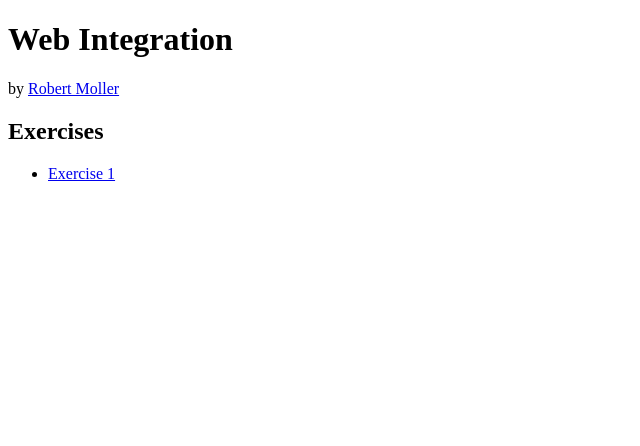
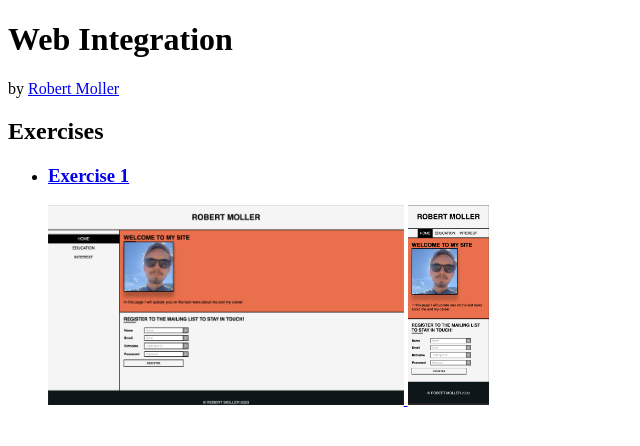
Before and after one commit to roberthmoller/EURECOM-WebInt, a plain HTML site: page index.html in a window 1280 px wide. Shown: the whole page, without its empty margins (0-640 px from the left). Drawn offline with Linux system fonts and the light colour scheme.

Commit message:
Added screenshots of how it looks in case other browsers break

```diff
--- a/index.html
+++ b/index.html
@@ -9,7 +9,15 @@
 <p>by <a rel="author" href="https://github.com/roberthmoller">Robert Moller</a></p>
 <h2>Exercises</h2>
 <ul>
-    <li><a href="exercise1">Exercise 1</a></li>
+    <li>
+        <h3><a href="exercise1">Exercise 1</a></h3>
+        <a href="exercise1/screenshot@desktop.png">
+            <img src="exercise1/screenshot@desktop.png" alt="Desktop screenshot of Exercise 1" height="200">
+        </a>
+        <a href="exercise1/screenshot@mobile.png">
+            <img src="exercise1/screenshot@mobile.png" alt="Mobile screenshot of Exercise 1" height="200">
+        </a>
+    </li>
 </ul>
 </body>
 </html>
```
Also changed, not shown: exercise1/screenshot@desktop.png (added), exercise1/screenshot@mobile.png (added).
